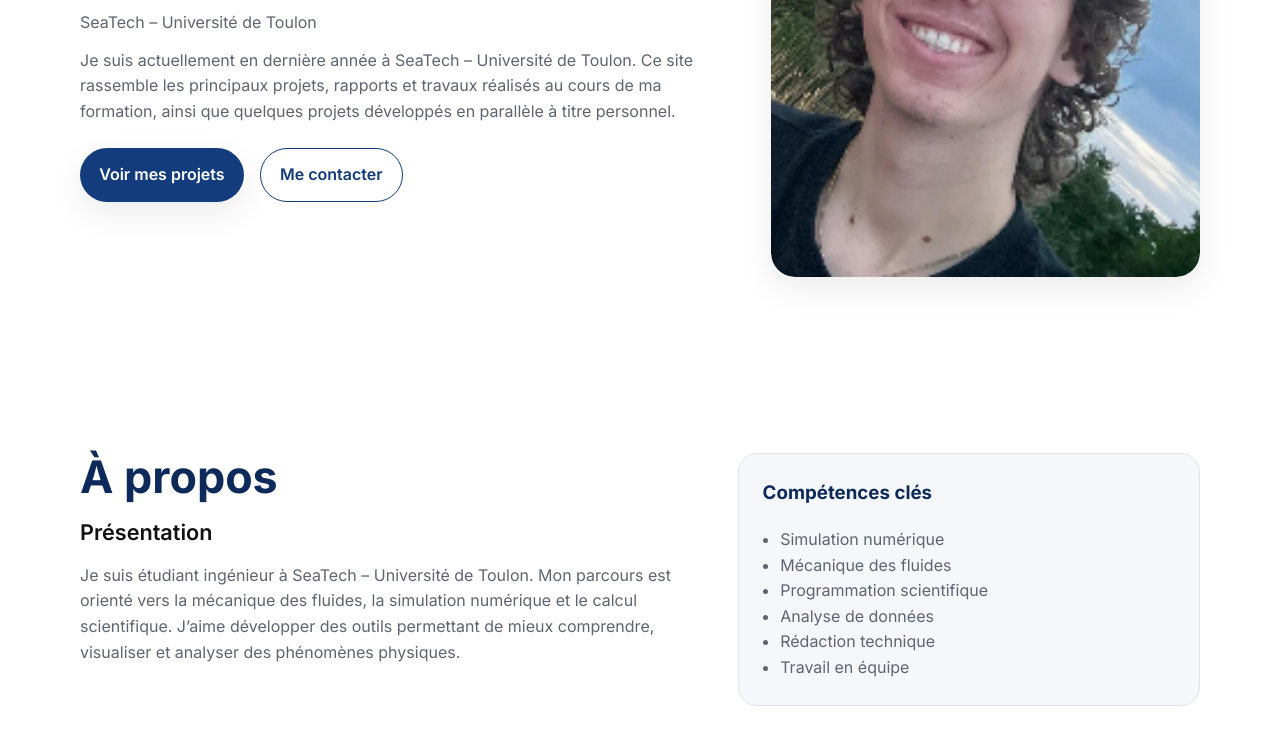
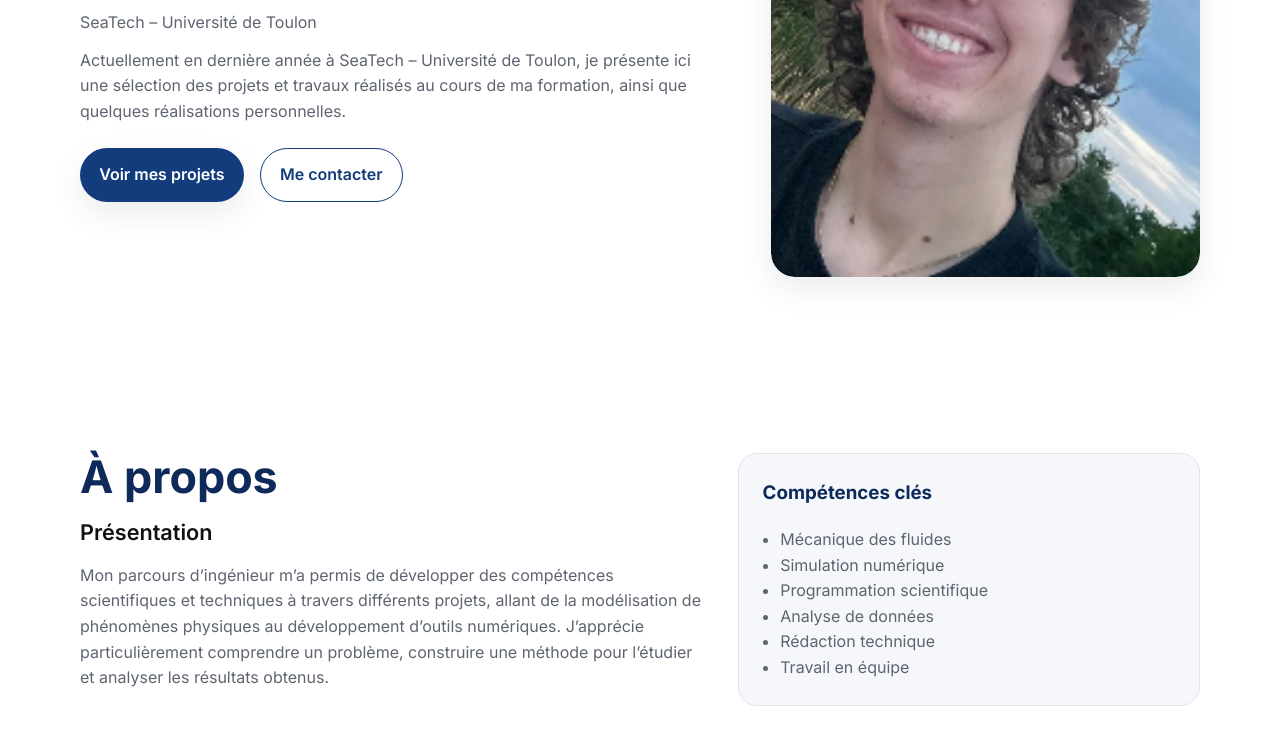
Before and after one commit to thomasdeguzman/PortFolio, a plain HTML site: page index.html in a window 1280 px wide. Shown: the part 342-1086 px from the top of the page. Drawn offline with Linux system fonts and the light colour scheme.

Commit message:
Actualiser les textes de présentation

```diff
--- a/index.html
+++ b/index.html
@@ -40,9 +40,7 @@
             <h2>Étudiant ingénieur en mécanique des fluides, CFD et simulation numérique</h2>
             <p class="hero-location">SeaTech – Université de Toulon</p>
             <p class="hero-intro">
-              Je suis actuellement en dernière année à SeaTech – Université de Toulon.
-              Ce site rassemble les principaux projets, rapports et travaux réalisés au cours de ma formation,
-              ainsi que quelques projets développés en parallèle à titre personnel.
+              Actuellement en dernière année à SeaTech – Université de Toulon, je présente ici une sélection des projets et travaux réalisés au cours de ma formation, ainsi que quelques réalisations personnelles.
             </p>
             <div class="hero-actions">
               <a class="btn btn-primary" href="#projects-students">Voir mes projets</a>
@@ -64,14 +62,16 @@
             <h2>À propos</h2>
             <h3 class="section-subtitle">Présentation</h3>
             <p class="section-intro">
-              Je suis étudiant ingénieur à SeaTech – Université de Toulon. Mon parcours est orienté vers la mécanique des fluides, la simulation numérique et le calcul scientifique. J’aime développer des outils permettant de mieux comprendre, visualiser et analyser des phénomènes physiques.
+              Mon parcours d’ingénieur m’a permis de développer des compétences scientifiques et techniques à travers différents projets, allant de la modélisation de phénomènes physiques au développement d’outils numériques.
+
+              J’apprécie particulièrement comprendre un problème, construire une méthode pour l’étudier et analyser les résultats obtenus.
             </p>
           </div>
           <div class="skills-card reveal">
             <h3>Compétences clés</h3>
             <ul>
+              <li>Mécanique des fluides</li>
               <li>Simulation numérique</li>
-              <li>Mécanique des fluides</li>
               <li>Programmation scientifique</li>
               <li>Analyse de données</li>
               <li>Rédaction technique</li>
```
